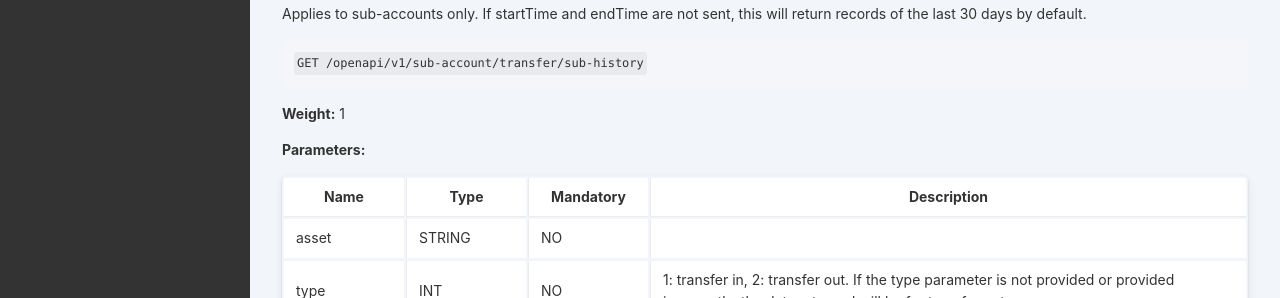
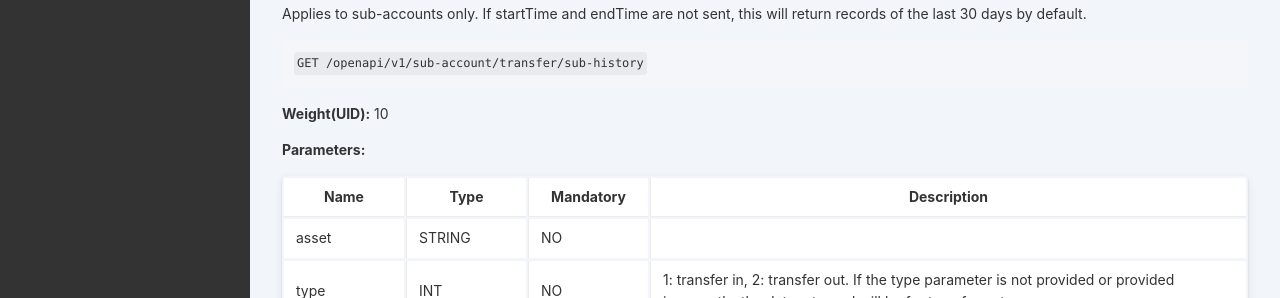
Before and after one commit to coins-docs/xyz, a Jekyll site: the page built from docs/rest-api.md, in a window 1280 px wide and 1400 px high, scrolled down 53690 px. Shown: the part 966-1264 px from the top of the window. Built offline with Jekyll 4.4.1, drawn with Linux system fonts in a browser that asks for light colours; some of the changed text lies outside the part shown.

Commit message:
Update rest-api.md

````diff
--- a/docs/rest-api.md
+++ b/docs/rest-api.md
@@ -456,7 +456,7 @@ GET /openapi/v1/check-sys-status
 
 Check the system business status.
 
-**Weight:** 1
+**Weight(UID):** 2
 
 **Parameters:**
 
@@ -2570,7 +2570,7 @@ Applies to master accounts only.
 GET /openapi/v1/sub-account/list
 ```
 
-**Weight:** 1
+**Weight(UID):** 10
 
 **Parameters:**
 
@@ -2610,7 +2610,8 @@ This interface currently supports the creation of virtual sub-accounts (maximum
 POST /openapi/v1/sub-account/create
 ```
 
-**Weight:** 1
+**Weight(IP):** 60
+**Weight(UID):** 30
 
 **Parameters:**
 
@@ -2639,7 +2640,7 @@ Query detailed balance information of a sub-account via the master account (appl
 GET /openapi/v1/sub-account/asset
 ```
 
-**Weight:** 1
+**Weight(UID):** 10
 
 **Parameters:**
 
@@ -2678,7 +2679,7 @@ Master account can initiate a transfer from any of its sub-accounts to the maste
 POST /openapi/v1/sub-account/transfer/universal-transfer
 ```
 
-**Weight:** 1
+**Weight(UID):** 100
 
 **Parameters:**
 
@@ -2717,7 +2718,7 @@ Sub-account can initiate a transfer from itself to the master account.
 POST /openapi/v1/sub-account/transfer/sub-to-master
 ```
 
-**Weight:** 1
+**Weight(UID):** 100
 
 **Parameters:**
 
@@ -2747,7 +2748,7 @@ If startTime and endTime are not sent, this will return records of the last 30 d
 GET /openapi/v1/sub-account/transfer/universal-transfer-history
 ```
 
-**Weight:** 1
+**Weight(UID):** 10
 
 **Parameters:**
 
@@ -2798,7 +2799,7 @@ If startTime and endTime are not sent, this will return records of the last 30 d
 GET /openapi/v1/sub-account/transfer/sub-history
 ```
 
-**Weight:** 1
+**Weight(UID):** 10
 
 **Parameters:**
 
@@ -2844,7 +2845,7 @@ Query detailed IPs for a sub-account API key.
 GET /openapi/v1/sub-account/apikey/ip-restriction
 ```
 
-**Weight:** 1
+**Weight(UID):** 10
 
 **Parameters:**
 
@@ -2875,7 +2876,7 @@ timestamp     | LONG   | YES       | A point in time for which transfers are bei
 POST /openapi/v1/sub-account/apikey/add-ip-restriction
 ```
 
-**Weight:** 1
+**Weight(UID):** 30
 
 **Parameters:**
 
@@ -2908,7 +2909,7 @@ timestamp     | LONG   | YES       | A point in time for which transfers are bei
 POST /openapi/v1/sub-account/apikey/delete-ip-restriction
 ```
 
-**Weight:** 1
+**Weight(UID):** 30
 
 **Parameters:**
 
@@ -3214,7 +3215,7 @@ timestamp     | LONG  | YES    | A point in time for which transfers are being q
 GET /openapi/v1/asset/transaction/history
 ```
 
-**Weight:** 10
+**Weight(UID):** 20
 
 **Parameters:**
 
````
Also changed, not shown: other parts of docs/rest-api.md (+4 -4 lines).
